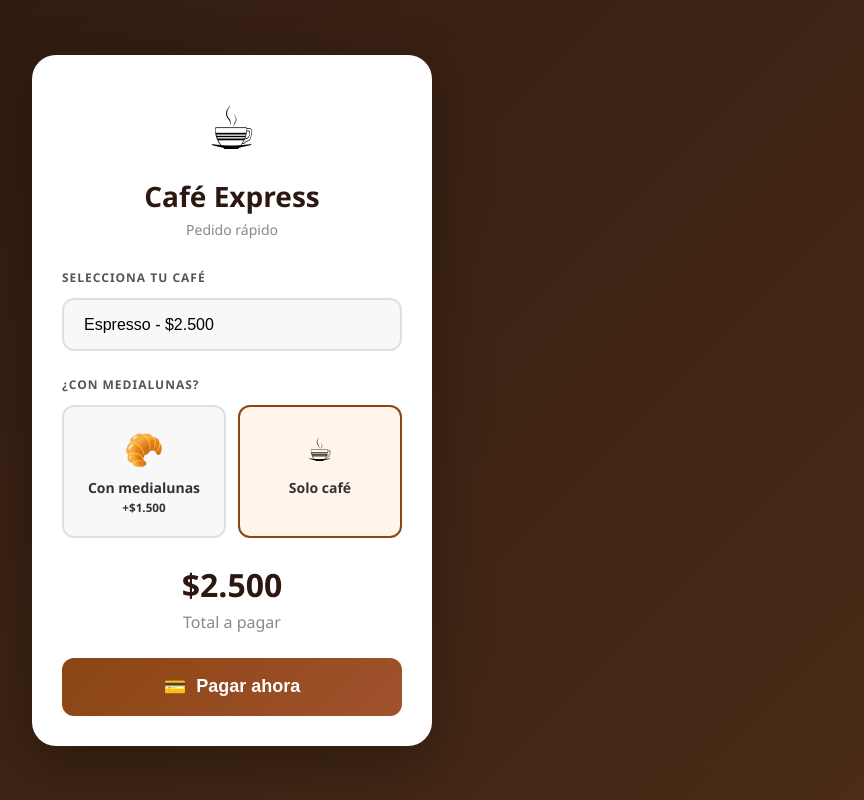
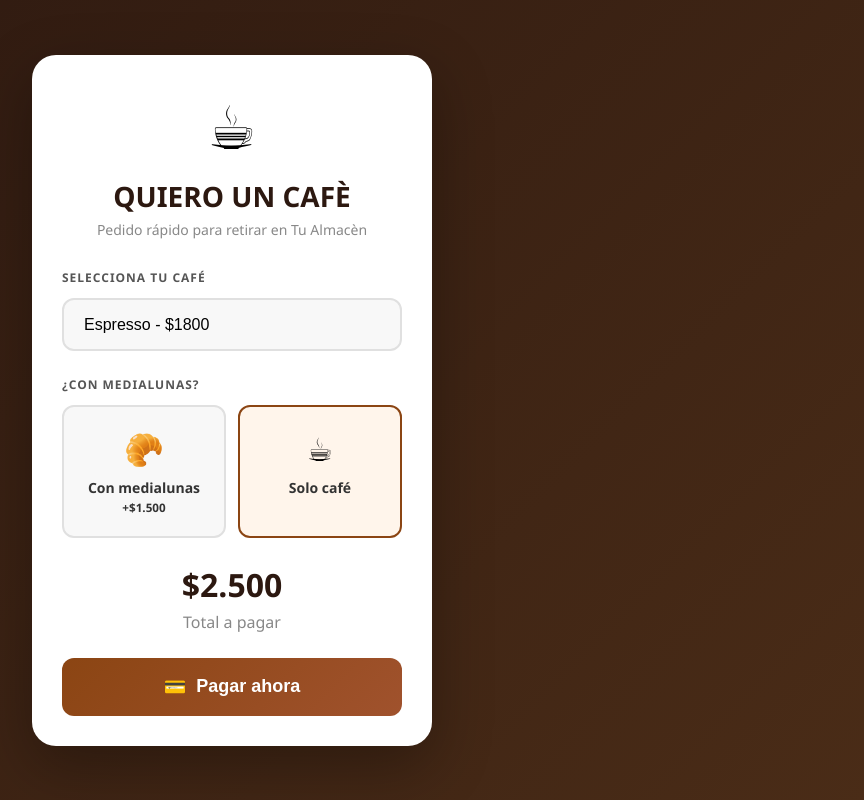
Before and after one commit to tualmacen/quiero-cafe, a plain HTML site: page index.html in a window 1280 px wide. Shown: the whole page, without its empty margins (408-1272 px from the left). Drawn offline with Linux system fonts and the light colour scheme.

Commit message:
index.html

```diff
--- a/index.html
+++ b/index.html
@@ -3,7 +3,7 @@
 <head>
     <meta charset="UTF-8">
     <meta name="viewport" content="width=device-width, initial-scale=1.0">
-    <title>Café Express</title>
+    <title>QUIERO UN CAFÈ</title>
     <style>
         * {
             margin: 0;
@@ -240,18 +240,18 @@
     <div class="container">
         <div class="header">
             <div class="coffee-icon">☕</div>
-            <h1>Café Express</h1>
-            <p class="subtitle">Pedido rápido</p>
+            <h1>QUIERO UN CAFÈ</h1>
+            <p class="subtitle">Pedido rápido para retirar en Tu Almacèn</p>
         </div>
 
         <div class="menu-section">
             <p class="section-title">Selecciona tu café</p>
             <div class="dropdown">
                 <select class="dropdown-select" id="coffeeType" onchange="updatePrice()">
-                    <option value="espresso">Espresso - $2.500</option>
-                    <option value="cortado">Cortado - $3.000</option>
-                    <option value="capuccino">Capuccino - $3.500</option>
-                    <option value="latte">Latte - $3.800</option>
+                    <option value="espresso">Espresso - $1800</option>
+                    <option value="cortado">Cortado - $1800</option>
+                    <option value="capuccino">Capuccino - $1800</option>
+                    <option value="latte">Latte - $1800</option>
                 </select>
             </div>
         </div>
@@ -344,4 +344,5 @@
         });
     </script>
 </body>
+
 </html>
```
